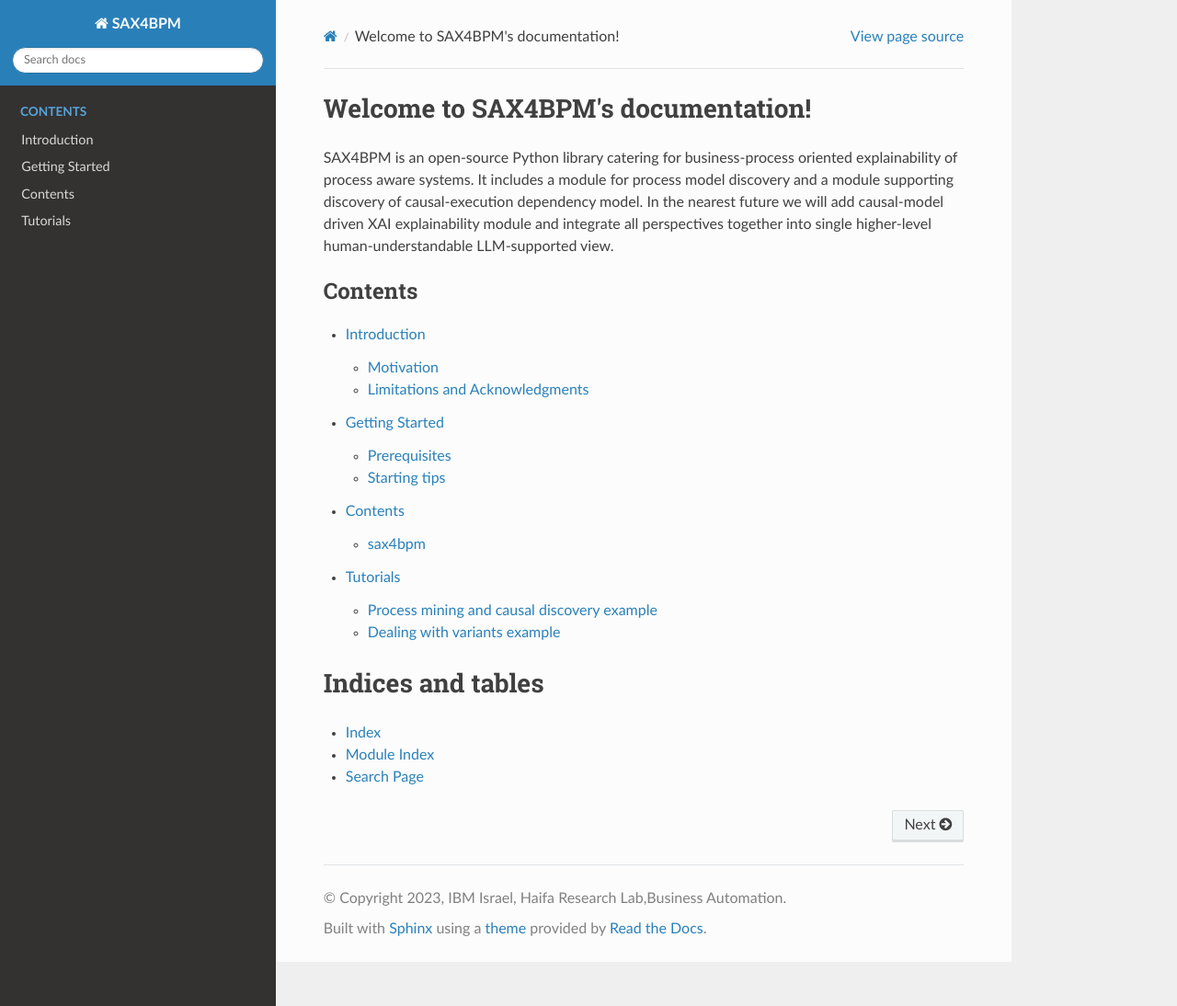
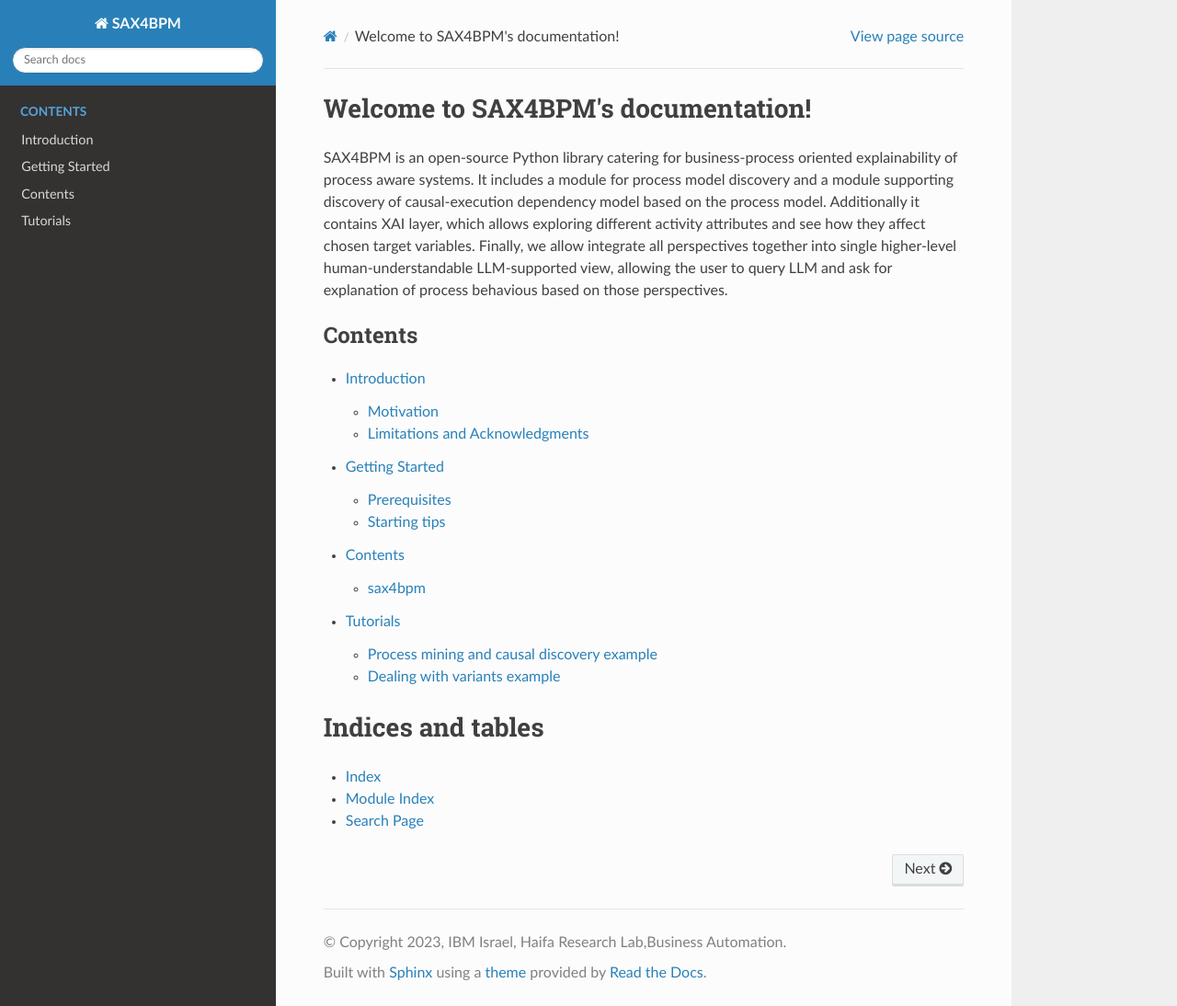
Before and after one commit to IBM/sax4bpm, a Sphinx documentation site: the page built from docs/source/index.rst, in a window 1280 px wide and 1094 px high. Shown: the whole window at 92% size. Built offline with Sphinx 7.4.7 and the Read the Docs theme 2.0.0, drawn with Linux system fonts in a browser that asks for light colours.

Commit message:
Update index.rst

```diff
--- a/docs/source/index.rst
+++ b/docs/source/index.rst
@@ -6,8 +6,8 @@
 Welcome to SAX4BPM's documentation!
 ===================================
 SAX4BPM is an open-source Python library catering for business-process oriented explainability of process aware systems. It includes a module for process model discovery and a module supporting
-discovery of causal-execution dependency model. In the nearest future we will add causal-model driven XAI explainability module and integrate all perspectives together into single
-higher-level human-understandable LLM-supported view.
+discovery of causal-execution dependency model based on the process model. Additionally it contains XAI layer, which allows exploring different activity attributes and see how they affect chosen target variables. Finally, we allow integrate all perspectives together into single
+higher-level human-understandable LLM-supported view, allowing  the user to query LLM and ask for explanation of process behavious based on those perspectives.
 
 .. toctree::
    :maxdepth: 2
```
